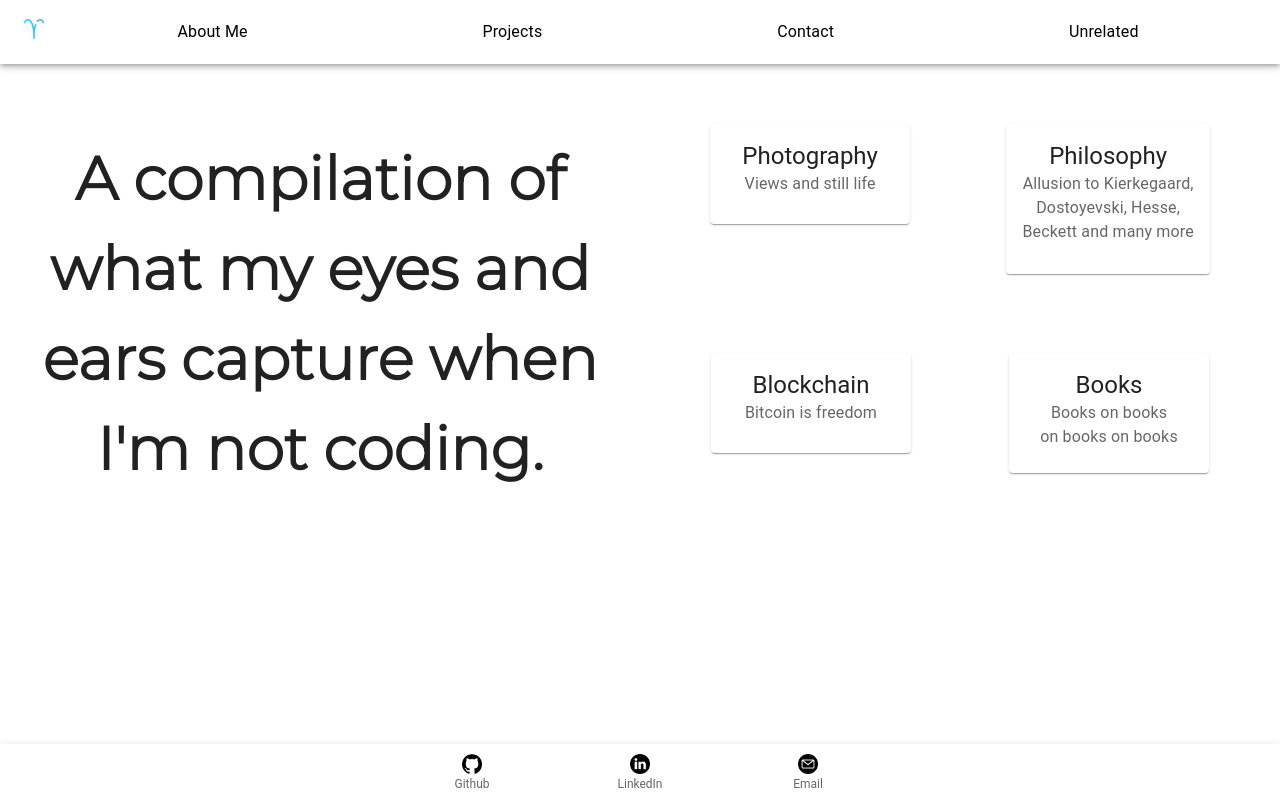
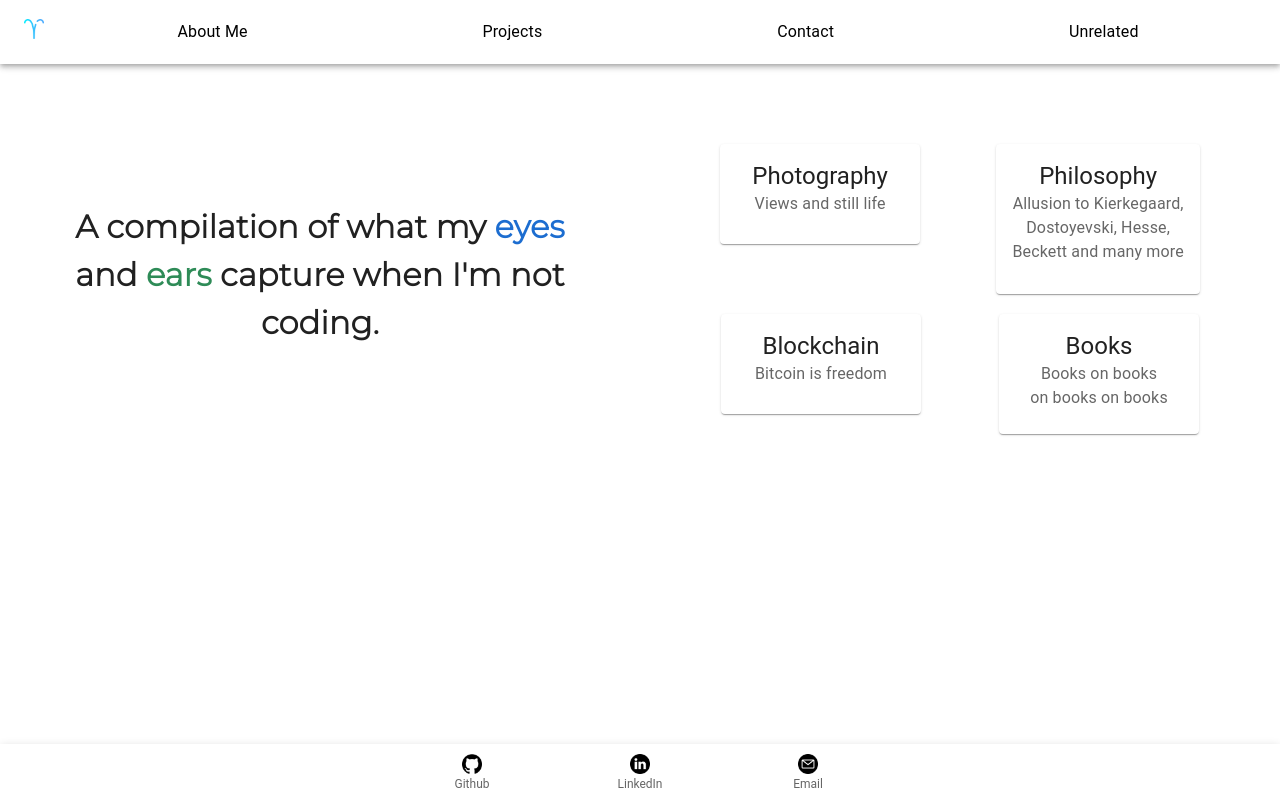
Before and after one commit to vntero/vntero-dot-com, a React (Create React App) app: page /unrelated in a window 1280 px wide. Built offline with nearby package versions, Linux system fonts and the light colour scheme.

Commit message:
final touches with MUI

```diff
--- a/src/App.css
+++ b/src/App.css
@@ -74,8 +74,9 @@ input {
 
 .div-unrelated {
   display: flex;
-  padding: 30px;
+  padding: 50px;
   max-width: 50%;
+  align-items: center;
 }
 
 .blue {
--- a/src/components/Navbar.jsx
+++ b/src/components/Navbar.jsx
@@ -44,14 +44,7 @@ const Navbar = () => {
           </Typography>
 
           <Box sx={{ flexGrow: 1, display: { xs: 'flex', md: 'none' } }}>
-            <IconButton
-              size="large"
-              aria-label="account of current user"
-              aria-controls="menu-appbar"
-              aria-haspopup="true"
-              onClick={handleOpenNavMenu}
-              color="inherit"
-            >
+            <IconButton onClick={handleOpenNavMenu} color="inherit">
               <MenuIcon />
             </IconButton>
             <Menu
@@ -74,14 +67,16 @@ const Navbar = () => {
             >
               {pages.map((page) => (
                 <MenuItem key={page} onClick={handleCloseNavMenu}>
-                  <Typography>{page}</Typography>
+                  {page}
                 </MenuItem>
               ))}
             </Menu>
           </Box>
+
           <Typography sx={{display: { xs: 'flex', md: 'none' }}}>
             <Link to="/"><img alt="vntero.com" src="aries.png" height={20} width={20}/></Link>
           </Typography>
+
           <Box sx={{ flexGrow: 1, display: { xs: 'none', md: 'flex' } }}>
             {pages.map((page) => (
               <Typography
--- a/src/components/Unrelated.jsx
+++ b/src/components/Unrelated.jsx
@@ -8,7 +8,7 @@ function Unrelated() {
     return (
         <div className="unrelated">
             <div className="div-unrelated">
-                <h1 style={{fontSize: 60}}>A compilation of what my eyes and ears capture when I'm not coding.</h1>
+                <h1>A compilation of what my <span className='blue'>eyes</span> and <span className='green'>ears</span> capture when I'm not coding.</h1>
             </div>
             <div className="div-unrelated">
             <Grid style={{marginTop: 20}} container display='flex' spacing={2} direction="row" justifyContent="space-around">
```
